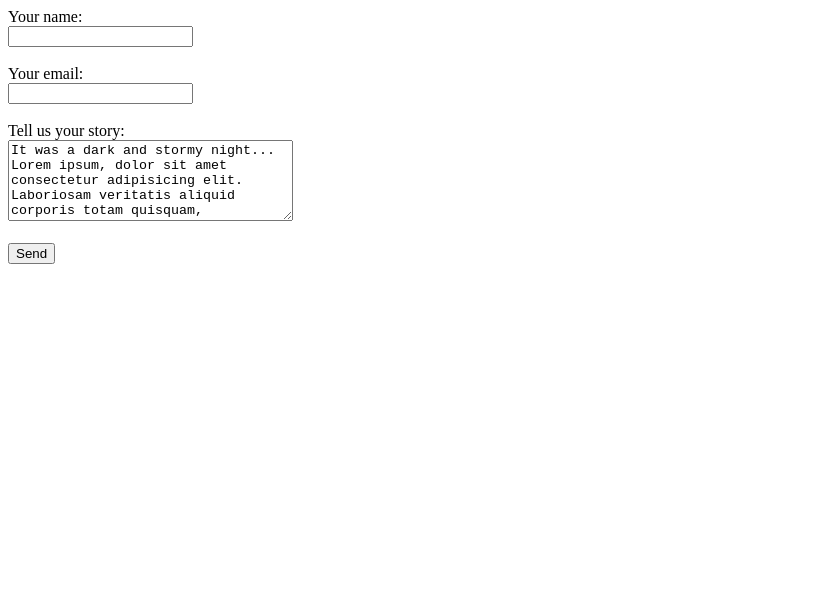
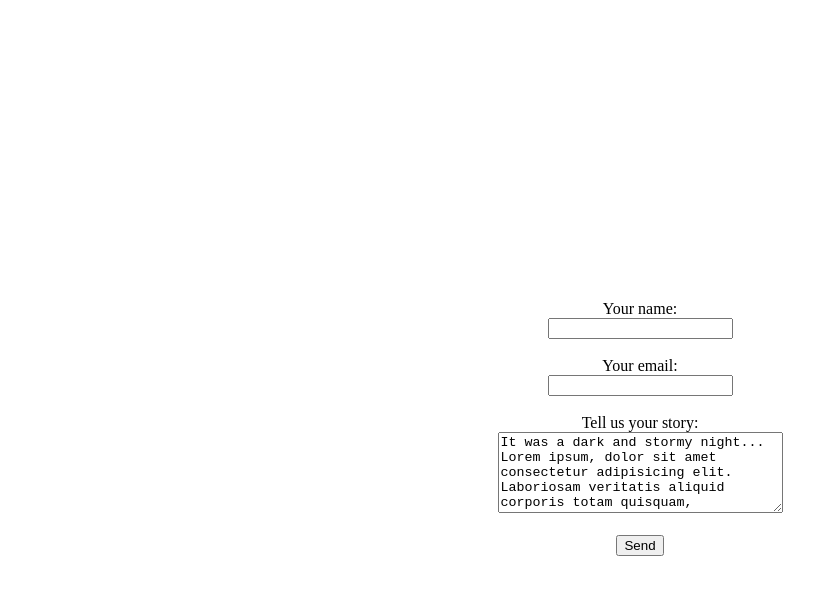
Before and after one commit to Kaiyrkeldi/Kaiyrkeldi.github.io, a plain HTML site: page form.html in a window 1280 px wide. Shown: the whole page, without its empty margins (0-838 px from the left). Drawn offline with Linux system fonts and the light colour scheme.

Commit message:
Update form.html

```diff
--- a/form.html
+++ b/form.html
@@ -6,7 +6,8 @@
 	<title>Form</title>
 </head>
 <body>
-	<form action="mailto:201719@astanait.edu.kz" method="post" enctype="text/plain">
+	<center>
+	<form action="mailto:201719@astanait.edu.kz" method="post" enctype="text/plain" style="margin-top: 300px">
 		<label for="">Your name:</label><br>
 		<input type="text" name="Name:" value=""><br><br>
 		<label for="">Your email:</label><br>
@@ -16,5 +17,6 @@
 		<br><br>
 		<input type="submit" name="" value="Send">
 	</form>
+	</center>
 </body>
 </html>
```
